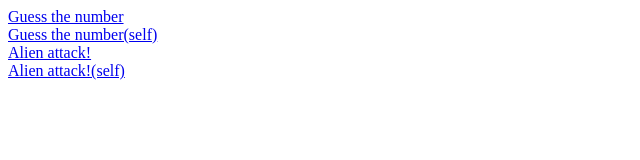
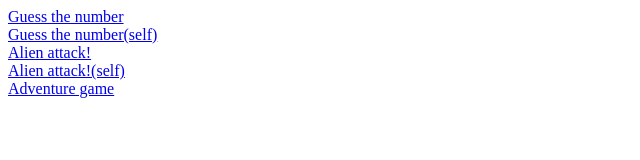
Before and after one commit to LisVoeal/js_games_book1, a plain HTML site: page index.html in a window 1280 px wide. Shown: the whole page, without its empty margins (0-640 px from the left). Drawn offline with Linux system fonts and the light colour scheme.

Commit message:
added adventure game link to index.html

```diff
--- a/index.html
+++ b/index.html
@@ -12,5 +12,6 @@
   <a href="./guessTheNumber_selfAttempt/index.html">Guess the number(self)</a>
   <a href="./alienAttack/index.html">Alien attack!</a>
   <a href="./alienAttack_selfAttempt/index.html">Alien attack!(self)</a>
+  <a href="./adventure_game/index.html">Adventure game</a>
 </body>
 </html>
```
